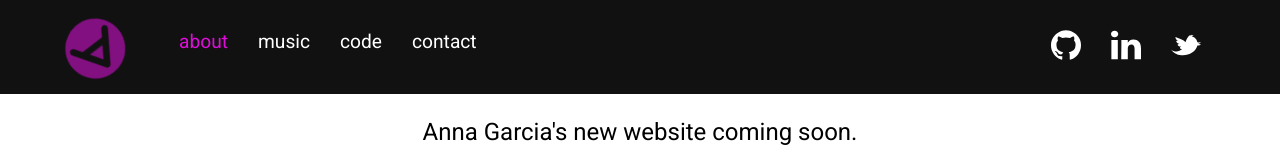
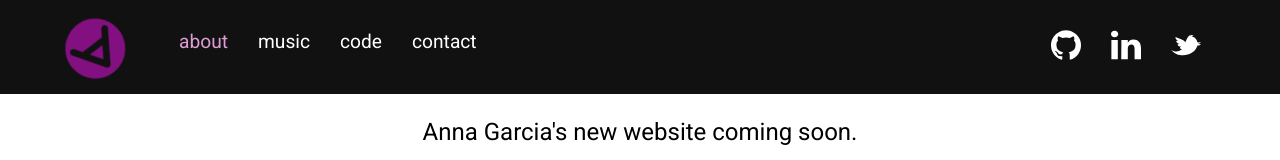
Before and after one commit to turnipdabeets/anna-garcia, a React (Create React App) app: page / in a window 1280 px wide. In both pictures the pointer is over the link "about". Shown: the top 160 px of the page. Built offline with nearby package versions, Linux system fonts and the light colour scheme.

Commit message:
different hover color for nav bar

```diff
--- a/src/components/PlatformNavBar.css
+++ b/src/components/PlatformNavBar.css
@@ -58,6 +58,6 @@ ul.nativeRouteGroup li a p {
 
 ul.routeGroup li a:hover,
 ul.nativeRouteGroup li a:hover {
-  color: #f40ef0;
+  color: #f4adea;
   opacity: 0.9;
 }
--- a/src/components/Social.css
+++ b/src/components/Social.css
@@ -12,7 +12,7 @@
 }
 
 .socialhover:hover path {
-  fill: #f40ef0;
+  fill: #f4aeea;
 }
 
 /* @media only screen and (max-width: 600px) {
```
